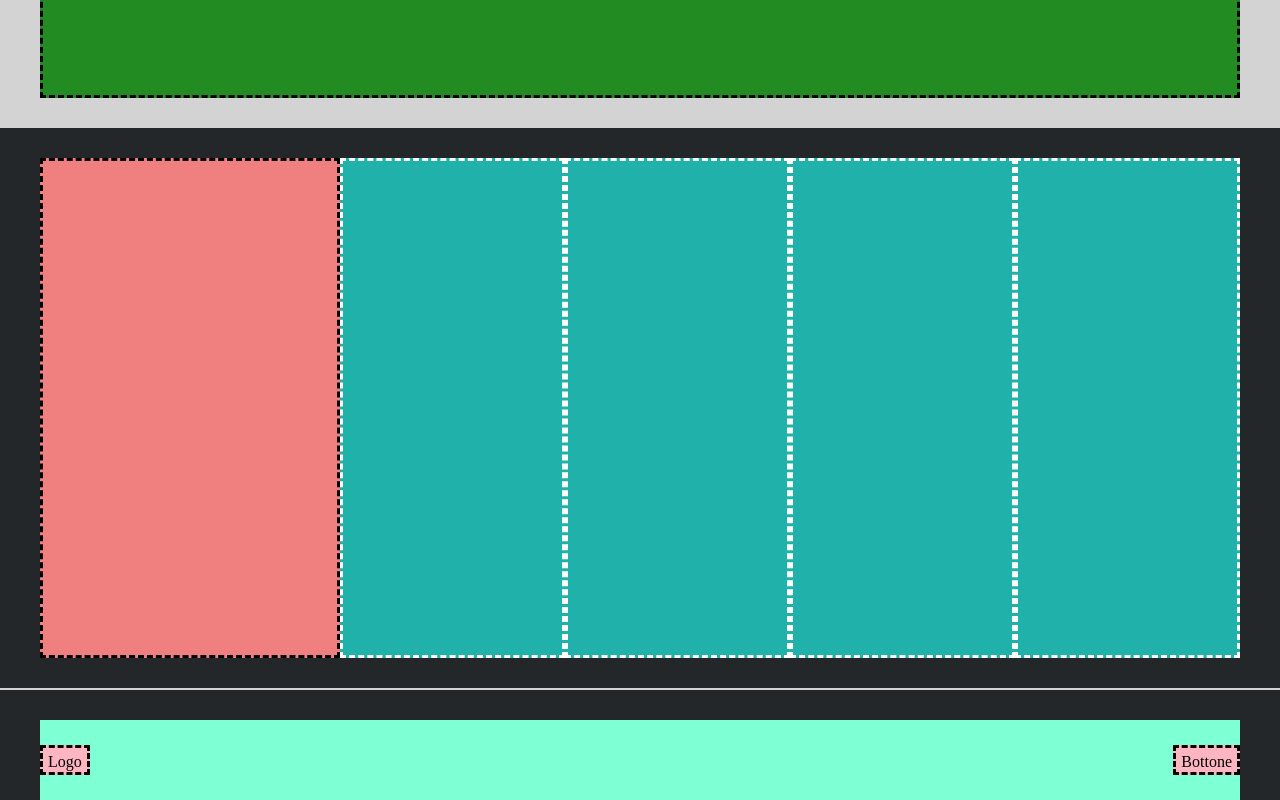
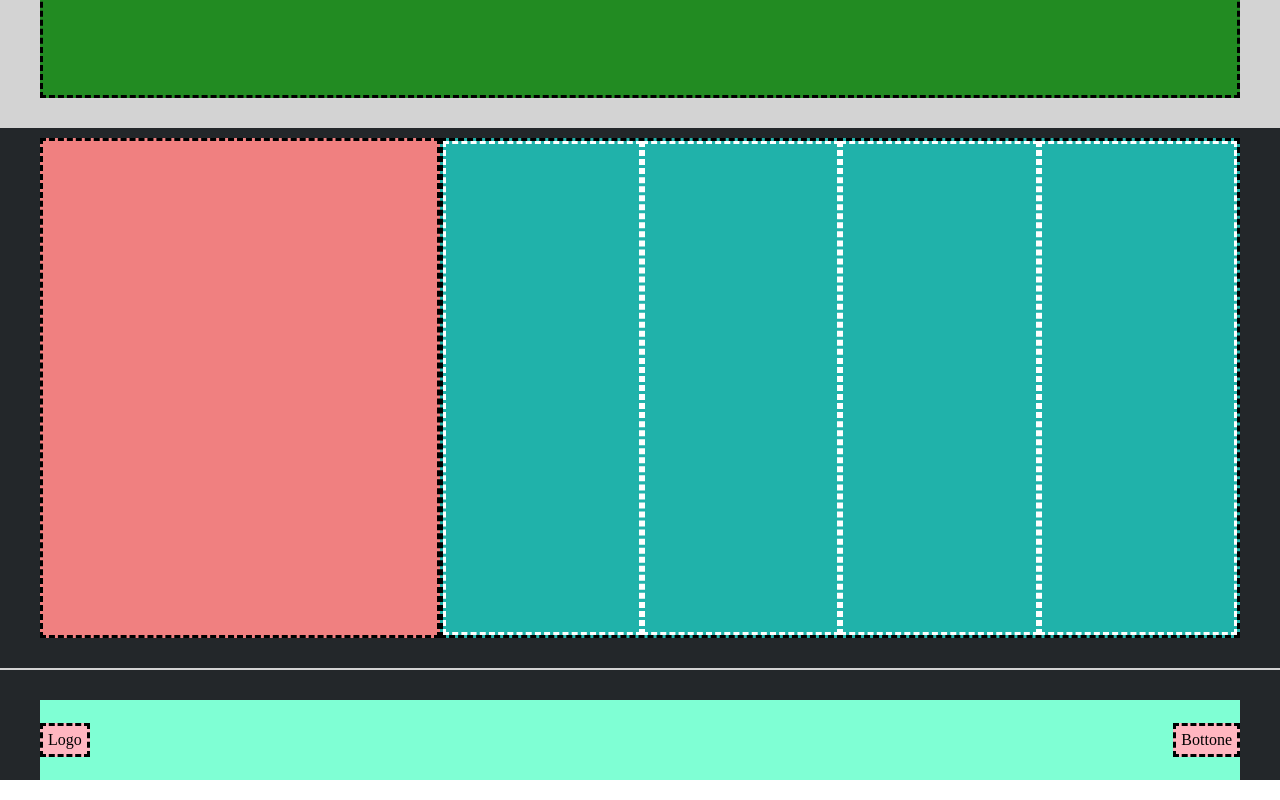
Before and after one commit to Gianmarco-Leone/htmlcss-struttura-discord, a plain HTML site: page index.html in a window 1280 px wide. Shown: the part 2936-3736 px from the top of the page. Drawn offline with Linux system fonts and the light colour scheme.

Commit message:
fixes first footer-section

```diff
--- a/css/style.css
+++ b/css/style.css
@@ -78,19 +78,25 @@ main .pink-col {
 
 footer {
     background-color: #23272A;
-    padding: 30px 0 0 0;
+    padding: 10px 0 0 0;
 }
 
-footer .pink-col {
+footer .left-col {
     width: calc(100% / 3);
     height: 500px;
     background-color: #F08080;
 }
 
-footer .lightblue-col {
-    width: 25%;
+footer .right-col {
+    width: calc(100% / 3*2);
     height: 500px;
     background-color: #20B2AA;
+    display: flex;
+    padding: 0;
+}
+
+.right-col > .lightblue-col {
+    width: 25%;
     border: 3px dashed white;
 }
 
@@ -112,6 +118,5 @@ footer .lightblue-col {
 
 .second.footer-section .text {
     background-color: #FFB6C0;
-    height: 30px;
     padding: 5px;
 }
--- a/index.html
+++ b/index.html
@@ -66,19 +66,21 @@
 
 		<section class="first footer-section">
 			<div class="container">
-				<div class="pink-col"></div>
-				<div class="lightblue-col"></div>
-				<div class="lightblue-col"></div>
-				<div class="lightblue-col"></div>
-				<div class="lightblue-col"></div>
+				<div class="left-col"></div>
+				<div class="right-col">
+					<div class="lightblue-col"></div>
+					<div class="lightblue-col"></div>
+					<div class="lightblue-col"></div>
+					<div class="lightblue-col"></div>
+				</div>
 			</div>
 		</section>
 
 		<section class="second footer-section">
 			<div class="container">
 				<div class="box">
-					<span class="text">Logo</span>
-					<span class="text">Bottone</span>
+					<div class="text">Logo</div>
+					<div class="text">Bottone</div>
 				</div>
 			</div>
 		</section>
```
